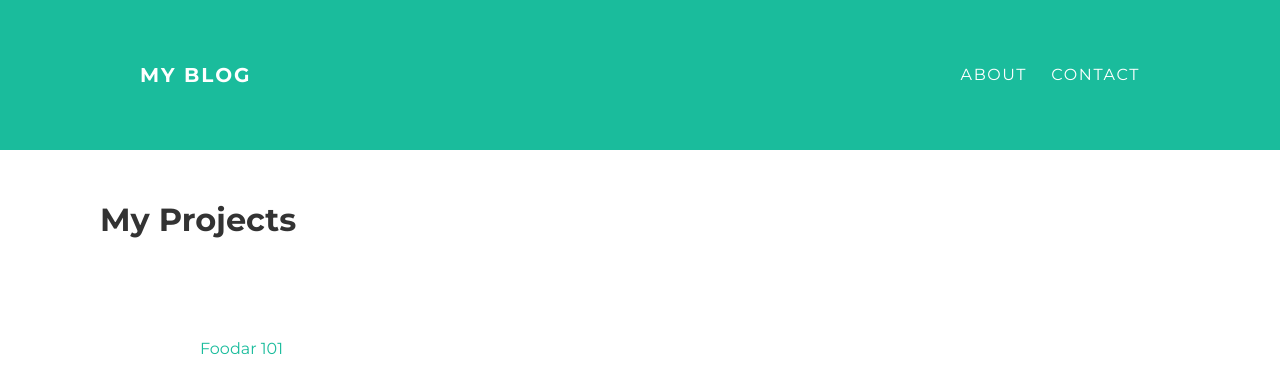
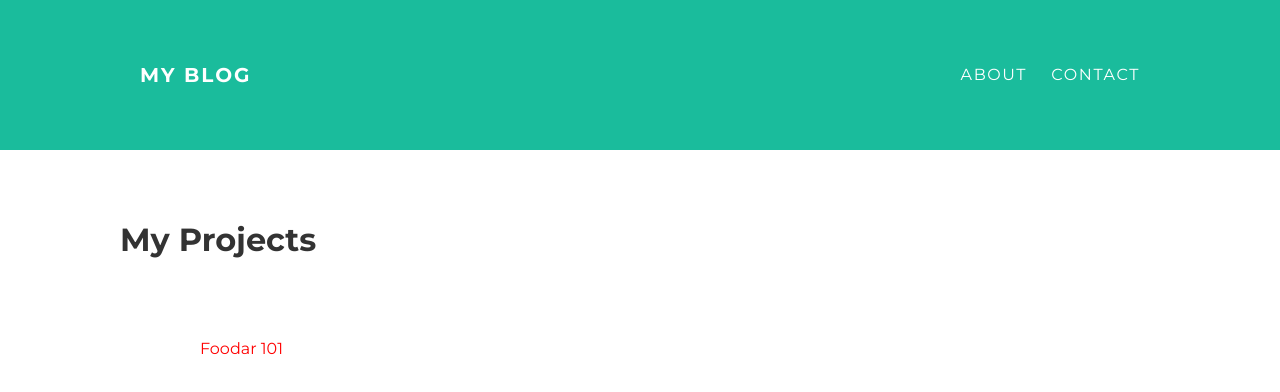
Before and after one commit to okiyitooo/okiyitooo.github.io, a plain HTML site: page Projects.html in a window 1280 px wide. Drawn offline with Linux system fonts and the light colour scheme.

Commit message:
Update Projects.html

```diff
--- a/Projects.html
+++ b/Projects.html
@@ -11,6 +11,17 @@
         }
         .content{
             margin:50px 100px;
+        }
+        .content > h1{
+            position: relative;
+            top:20px;
+            margin: 20px;
+        }
+        .box{
+            color:red;
+        }
+        .rund{
+            border-radius:10px;
         }
     </style>
 </head>
```
